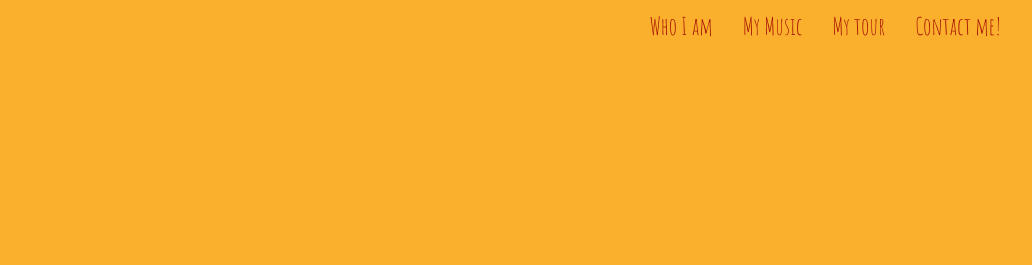
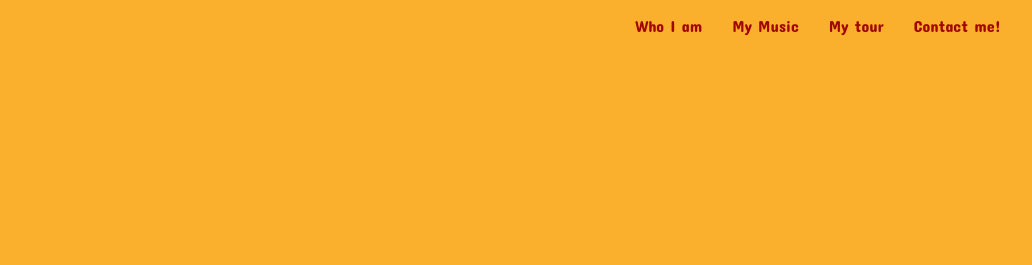
Before and after one commit to Code-Institute-Submissions/kamal, a plain HTML site: page index.html in a window 1280 px wide. Shown: the top 265 px of the page, 248-1280 px from the left. Drawn offline with nearby package versions, Linux system fonts and the light colour scheme.

Commit message:
change of fonts

```diff
--- a/assets/css/style.css
+++ b/assets/css/style.css
@@ -1,5 +1,5 @@
 body {
-    font-family: 'Amatic SC', cursive;
+    font-family: 'Concert One', cursive;
     background-color: #FBB02D;
 }
 
@@ -11,6 +11,8 @@ body {
     background-color: transparent;
     color: #02715A;
     height: 75vh;
+    font-family: 'Amatic sc', cursive;
+
 }
 
 .footer-container {}
@@ -98,7 +100,7 @@ body {
 
 .navbar-nav li a {
     color: #A10702 !important;
-    font-size: x-large;
+   font-size: medium;
 
 }
 
--- a/index.html
+++ b/index.html
@@ -11,6 +11,7 @@
     <title>Kamal the songwriter</title>
     <link rel="stylesheet" href="https://stackpath.bootstrapcdn.com/bootstrap/3.3.7/css/bootstrap.min.css" type="text/css" />
     <link href="https://fonts.googleapis.com/css?family=Amatic+SC:400,700" rel="stylesheet">
+    <link href="https://fonts.googleapis.com/css?family=Concert+One" rel="stylesheet">
     <link rel="stylesheet" href="https://stackpath.bootstrapcdn.com/font-awesome/4.7.0/css/font-awesome.min.css" type="text/css" />
     <link rel="stylesheet" href="assets/css/style.css" type="text/css" />
 </head>
```
